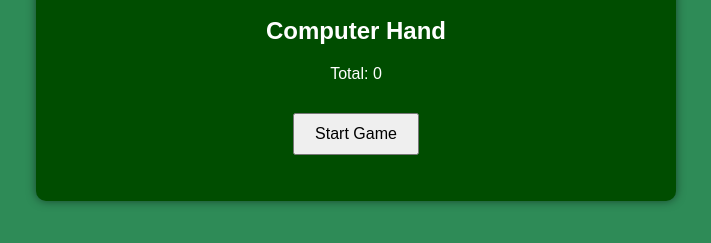
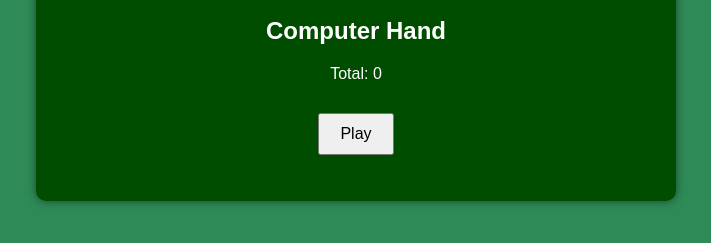
Before and after one commit to kbdunn07/BlackJackTest, a plain HTML site: page index.html in a window 1280 px wide. Shown: the part 177-420 px from the top of the page, without its empty margins (284-995 px from the left). Drawn offline with Linux system fonts and the light colour scheme.

Commit message:
play button

```diff
--- a/index.html
+++ b/index.html
@@ -20,7 +20,7 @@
                 <div id="computer-cards"></div>
                 <p id="computer-total">Total: 0</p>
             </div>
-            <button id="start-button">Start Game</button>
+            <button id="start-button">Play</button>
             <button id="hit-button" style="display: none;">Hit</button>
             <button id="stand-button" style="display: none;">Stand</button>
             <p id="result"></p>
```
